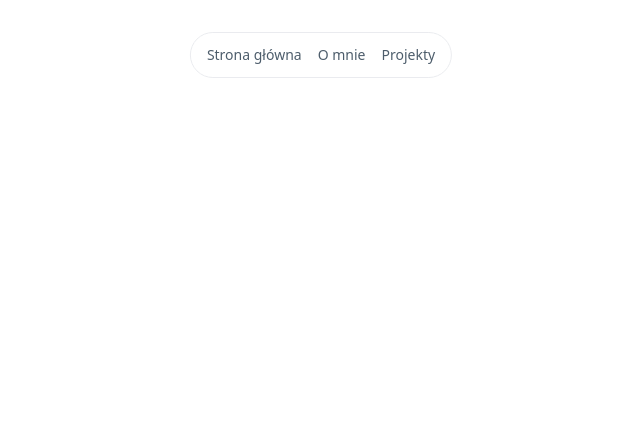
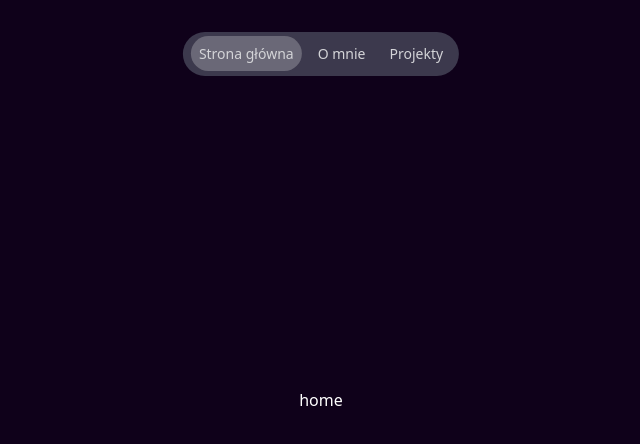
Before and after one commit to dawid628/dawidmetelski, a Vue app: page / in a window 1280 px wide. Shown: the top 444 px of the page, without its empty margins (319-959 px from the left). Built offline with nearby package versions, Linux system fonts and the light colour scheme.

Commit message:
create menu

```diff
--- a/index.html
+++ b/index.html
@@ -4,9 +4,9 @@
     <meta charset="UTF-8" />
     <link rel="icon" type="image/svg+xml" href="/vite.svg" />
     <meta name="viewport" content="width=device-width, initial-scale=1.0" />
-    <title>Vite + Vue + TS</title>
+    <title>Dawid Metelski</title>
   </head>
-  <body>
+  <body class="bg-[#0f011a]">
     <div id="app"></div>
     <script type="module" src="/src/main.ts"></script>
   </body>
--- a/src/App.vue
+++ b/src/App.vue
@@ -1,6 +1,6 @@
 <template>
   <Menu @page-change="currentPage = $event"/>
-  <div class="pt-16">
+  <div>
     <Home v-if="currentPage === 'home'" />
     <About v-if="currentPage === 'about'" />
     <Projects v-if="currentPage === 'projects'" />
--- a/src/components/Menu.vue
+++ b/src/components/Menu.vue
@@ -1,11 +1,27 @@
 <template>
   <header class="fixed top-8 left-1/2 transform -translate-x-1/2 z-50">
     <nav>
-      <div class="flex justify-center items-center px-4 py-3 border rounded-3xl opacity-80">
-        <ul class="flex space-x-4 list-none m-0 p-0 text-sm">
-          <MenuLink @click="changePage('home')">{{ t('home') }}</MenuLink>
-          <MenuLink @click="changePage('about')">{{ t('about') }}</MenuLink>
-          <MenuLink @click="changePage('projects')">{{ t('projects') }}</MenuLink>
+      <div class="flex justify-center items-center px-2 py-3 rounded-3xl bg-gray-500/50">
+        <ul class="flex space-x-2 list-none m-0 p-0 text-sm text-zinc-300">
+
+          <MenuLink
+              @click="changePage('home')"
+              :active="activePage === 'home'"
+          >
+            {{ t('home') }}
+          </MenuLink>
+          <MenuLink
+              @click="changePage('about')"
+              :active="activePage === 'about'"
+          >
+            {{ t('about') }}
+          </MenuLink>
+          <MenuLink
+              @click="changePage('projects')"
+              :active="activePage === 'projects'"
+          >
+            {{ t('projects') }}
+          </MenuLink>
         </ul>
       </div>
     </nav>
@@ -13,16 +29,19 @@
 </template>
 
 <script setup lang="ts">
+import { ref } from 'vue'
 import { useI18n } from 'vue-i18n'
 import MenuLink from './MenuLink.vue'
 
-const { t, locale } = useI18n()
+const { t } = useI18n()
+const activePage = ref('home')
 
 const emit = defineEmits<{
   'page-change': [page: string]
 }>()
 
 const changePage = (page: string) => {
+  activePage.value = page
   emit('page-change', page)
 }
 </script>
--- a/src/components/MenuLink.vue
+++ b/src/components/MenuLink.vue
@@ -2,7 +2,10 @@
   <li>
     <a
         @click.prevent="$emit('click')"
-        class="hover:text-blue-500 no-underline cursor-pointer"
+        :class="[
+          'no-underline cursor-pointer px-2 py-2 rounded-3xl hover:bg-zinc-300/30 hover:text-zinc-300',
+          active ? 'bg-zinc-300/30 text-zinc-300' : ''
+        ]"
     >
       <slot />
     </a>
@@ -10,6 +13,10 @@
 </template>
 
 <script setup lang="ts">
+defineProps<{
+  active?: boolean
+}>()
+
 defineEmits<{
   click: []
 }>()
```
